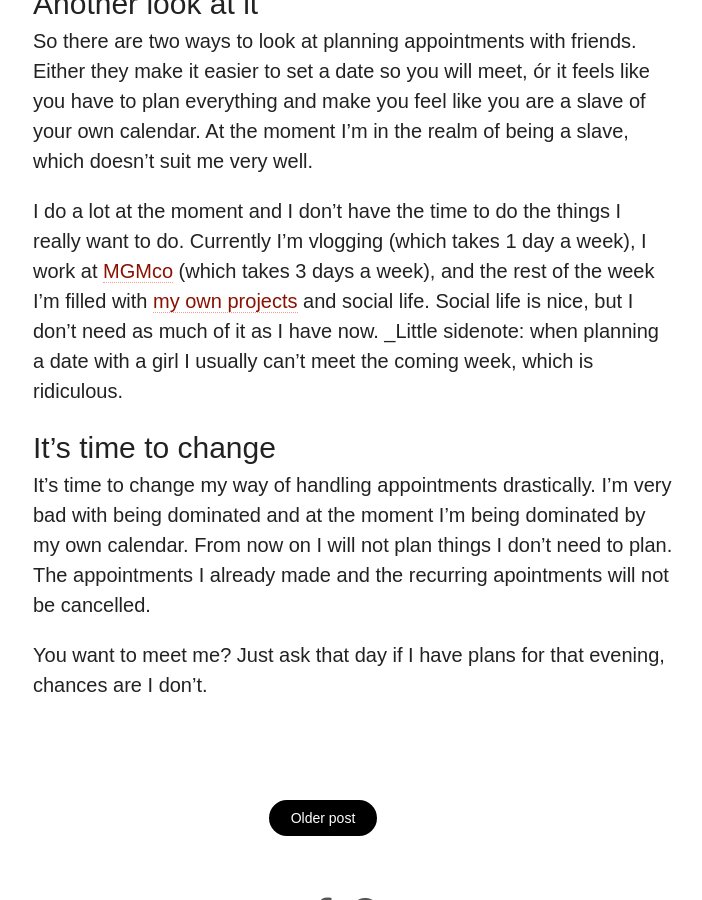
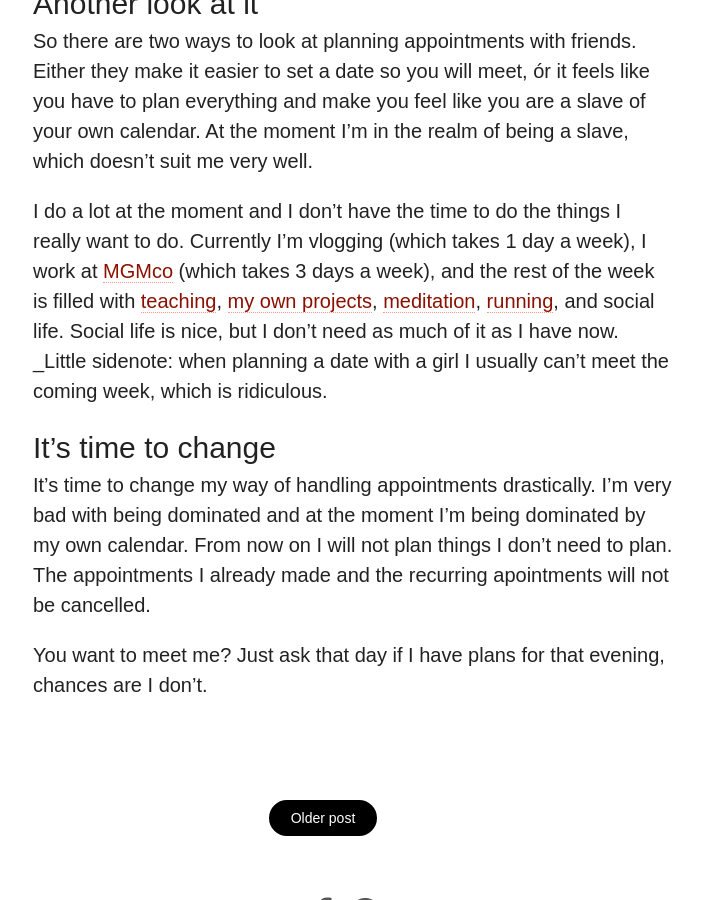
Before and after one commit to adriaandotcom/demaandvanadriaan, a Jekyll site: the page built from _posts/2017-07-08-i-am-done-with-planning.md, in a window 1280 px wide and 900 px high, scrolled down 1149 px. Shown: the whole window, without its empty margins (317-1019 px from the left). Built offline with Jekyll 4.4.1, drawn with Linux system fonts in a browser that asks for light colours; nearby versions of some CDN libraries; comment, search, counter and statistics services are not loaded.

Commit message:
Add more stuff I do

```diff
--- a/_posts/2017-07-08-i-am-done-with-planning.md
+++ b/_posts/2017-07-08-i-am-done-with-planning.md
@@ -19,7 +19,7 @@ Planning also has some great benefits. For example: my brother and his wife live
 ## Another look at it
 So there are two ways to look at planning appointments with friends. Either they make it easier to set a date so you will meet, ór it feels like you have to plan everything and make you feel like you are a slave of your own calendar. At the moment I'm in the realm of being a slave, which doesn't suit me very well.
 
-I do a lot at the moment and I don't have the time to do the things I really want to do. Currently I'm vlogging (which takes 1 day a week), I work at [MGMco](https://membergetmember.co/?utm_source=demaandvanadriaan.nl) (which takes 3 days a week), and the rest of the week I'm filled with [my own projects](http://watiseropderadio.nl/?utm_source=demaandvanadriaan.nl) and social life. Social life is nice, but I don't need as much of it as I have now. _Little sidenote: when planning a date with a girl I usually can't meet the coming week, which is ridiculous.
+I do a lot at the moment and I don't have the time to do the things I really want to do. Currently I'm vlogging (which takes 1 day a week), I work at [MGMco](https://membergetmember.co/?utm_source=demaandvanadriaan.nl) (which takes 3 days a week), and the rest of the week is filled with [teaching](https://www.thinkful.com/?utm_source=demaandvanadriaan.nl), [my own projects](http://watiseropderadio.nl/?utm_source=demaandvanadriaan.nl), [meditation](https://en.wikipedia.org/wiki/Meditation), [running](https://runkeeper.com/user/660718786/), and social life. Social life is nice, but I don't need as much of it as I have now. _Little sidenote: when planning a date with a girl I usually can't meet the coming week, which is ridiculous.
 
 ## It's time to change
 It's time to change my way of handling appointments drastically. I'm very bad with being dominated and at the moment I'm being dominated by my own calendar. From now on I will not plan things I don't need to plan. The appointments I already made and the recurring apointments will not be cancelled.
```
